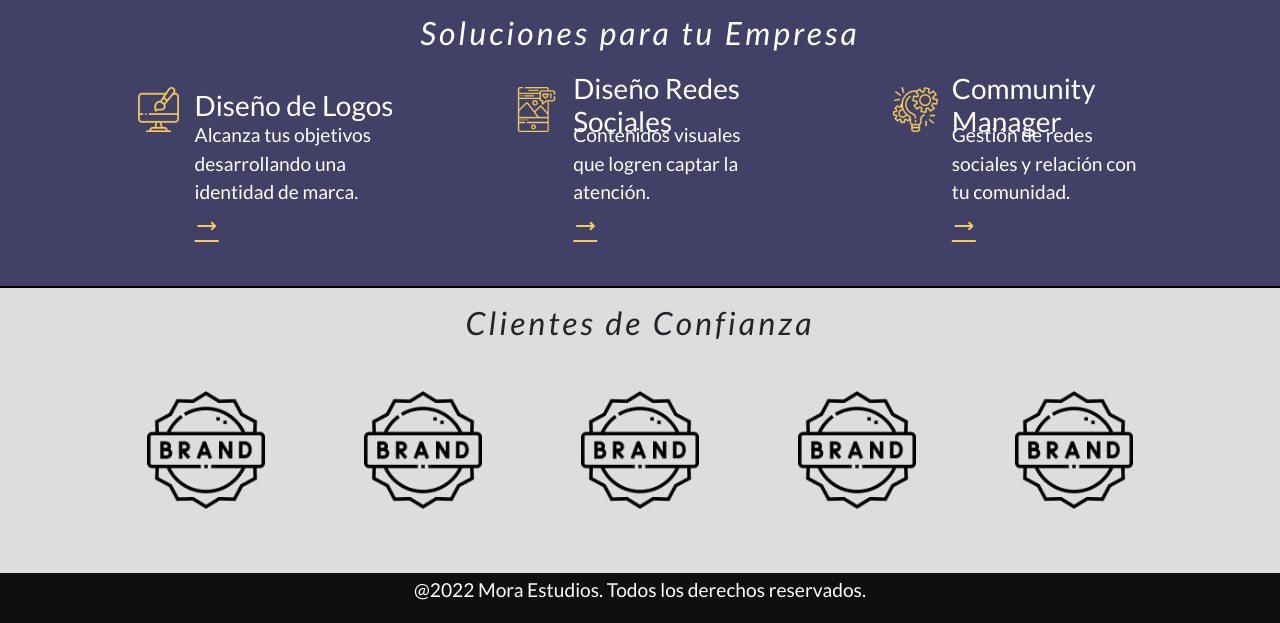
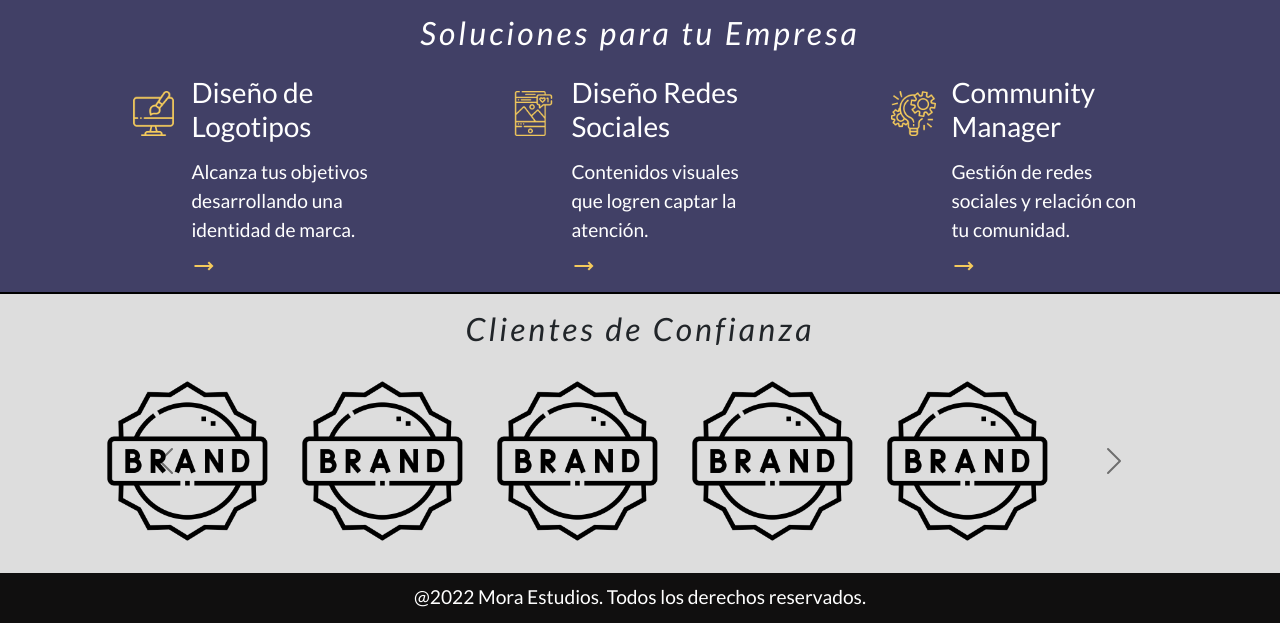
Before and after one commit to Jozbi/mora-agustin, a plain HTML site: page index.html in a window 1280 px wide. Shown: the part 802-1425 px from the top of the page. Drawn offline with nearby package versions, Linux system fonts and the light colour scheme.

Commit message:
Mas cambios de bootstrap

```diff
--- a/css/styles.css
+++ b/css/styles.css
@@ -40,6 +40,7 @@ h1 {
 
 p {
     font-size: 1.2rem;
+    margin: 0;
 }
 /* ---------------------HEADER---------------------- */
 .navbar {
@@ -142,6 +143,7 @@ p {
 @media screen and (max-width:768px) {
     .hero__container {
         width: 50vw;
+       margin-top: -7vh;
     }
     .hero__p {
         margin: 1.2rem 0;
@@ -160,25 +162,24 @@ p {
     text-align: center;
     font-style: italic;
     letter-spacing: .2rem;
-}
-.feature__container {
-    margin: 2rem auto;
-    display: flex;
-    justify-content: space-evenly;
-    flex-wrap: wrap;
+    margin-bottom: 1.5rem;
 }
 .feature__card {
     display: grid;
-    grid-template-columns: 60px 200px;
-    grid-template-rows: 50px 75px;
+    grid-template-columns: 50px 200px;
+    grid-template-rows: 75px 100px 25px;
+    grid-column-gap: .8rem;
     grid-template-areas:
     "icon title"
     "none text"
     "none link";
     align-items: center;
-    grid-column-gap: .4rem;
+    justify-content: center;
+
+    align-items: center;
 }
 .feature__link {
+    text-decoration: none;
     grid-area: link;
     margin-right: auto;
     margin-top: .3rem;
@@ -187,6 +188,7 @@ p {
 }
 .feature__link:hover {
     transform: translate(5px, 0px);
+    color: #F5CB5C;
 }
 .icon--1 {
     margin: 0;
@@ -199,9 +201,11 @@ p {
 }
 .feature__h3 {
     grid-area: title;
+    margin-bottom: .5rem;
 }
 .feature__p {
     grid-area: text;
+    margin: 0;
 }
 @media screen and (max-width: 1200px) {
     .feature__card:not(:last-child) {
@@ -229,31 +233,27 @@ p {
     text-align: center;
 }
 .client__title {
-    margin: 1rem;
+    margin: 1rem 0 2rem 0;
     font-style: oblique;
     letter-spacing: .2rem;
 }
-.client__container {
-    margin: 2rem;
-    display: flex;
-    justify-content: space-evenly;
-    flex-wrap: wrap;
+.carousel--img {
+    width: 160px;
+    margin: 0 1rem;
 }
-.client__container img {
-    width: 10%;
+#carouselPhone {
+    display: none;
 }
 @media screen and (max-width: 768px){
-    .client__container {
-        flex-direction: column;
-        align-items: center;
+    #carouselDesktop {
+        display: none;
     }
-    .client__container img {
-        width: 25%;
-        margin: .8rem;
+    #carouselPhone {
+        display: initial;
     }
 }
 /* Footer */
-footer {
+.footer-custome {
     height: 50px;
     display: flex;
     align-items: center;
@@ -262,12 +262,12 @@ footer {
     color: #ffffff;
 }
 @media screen and (max-width: 768px) {
-    footer {
+    .footer-custome {
         height: auto;
         padding: .5rem;
         flex-direction: column-reverse;
     }
-    footer p {
+    .footer-custome p {
         display: flex;
         flex-direction: column;
         align-items: center;
--- a/index.html
+++ b/index.html
@@ -62,34 +62,13 @@
 
         <section id="feature" class="feature">
             <h2 class="feature__title">Soluciones para tu Empresa</h2>
-            <div class="feature__container">
+            <div class="container">
+                <div class="row  justify-content-center align-self-center">
+                    <div class="col-xl-4 col-md-6 col-xs-12">
                         <div class="feature__card">
                             <img src="./assets/images/feature-1.png" alt="Solución 1" class="feature__img">
-                    <h3 class="feature__h3">Diseño de Logos</h3>
-                    <p class="feature__p">Alcanza tus objetivos desarrollando una identidad de marca. </p>
-                    <a href="./pages/servicios.html" class="feature__link">
-                        <span class="btn--icon">
-                            <span class="material-symbols-outlined icon icon--1">trending_flat
-                            </span>
-                        </span>
-                    </a>
-
-                </div>
-                <div class="feature__card">
-                    <img src="./assets/images/feature-2.png" alt="Solución 1" class="feature__img">
-                    <h3 class="feature__h3">Diseño Redes Sociales</h3>
-                    <p class="feature__p">Contenidos visuales que logren captar la atención. </p>
-                    <a href="./pages/servicios.html" class="feature__link">
-                        <span class="btn--icon">
-                            <span class="material-symbols-outlined icon icon--1">trending_flat
-                            </span>
-                        </span>
-                    </a>
-                </div>
-                <div class="feature__card">
-                    <img src="./assets/images/feature-3.png" alt="Solución 1" class="feature__img">
-                    <h3 class="feature__h3">Community Manager</h3>
-                    <p class="feature__p">Gestión de redes sociales y relación con tu comunidad. </p>
+                            <h3 class="feature__h3">Diseño de Logotipos</h3>
+                            <p class="feature__p">Alcanza tus objetivos desarrollando una identidad de marca.</p>
                             <a href="./pages/servicios.html" class="feature__link">
                                 <span class="btn--icon">
                                     <span class="material-symbols-outlined icon icon--1">trending_flat
@@ -98,22 +77,105 @@
                             </a>
                         </div>
                     </div>
+                    <div class="col-xl-4 col-md-6 col-xs-12">
+                        <div class="feature__card">
+                            <img src="./assets/images/feature-2.png" alt="Solución 1" class="feature__img">
+                            <h3 class="feature__h3">Diseño Redes Sociales</h3>
+                            <p class="feature__p">Contenidos visuales que logren captar la atención.</p>
+                            <a href="./pages/servicios.html" class="feature__link">
+                                <span class="btn--icon">
+                                    <span class="material-symbols-outlined icon icon--1">trending_flat
+                                    </span>
+                                </span>
+                            </a>
+                        </div>
+                    </div>
+                    <div class="col-xl-4 col-md-6 col-xs-12">
+                        <div class="feature__card">
+                            <img src="./assets/images/feature-3.png" alt="Solución 1" class="feature__img">
+                            <h3 class="feature__h3">Community Manager</h3>
+                            <p class="feature__p">Gestión de redes sociales y relación con tu comunidad.</p>
+                            <a href="./pages/servicios.html" class="feature__link">
+                                <span class="btn--icon">
+                                    <span class="material-symbols-outlined icon icon--1">trending_flat
+                                    </span>
+                                </span>
+                            </a>
+                        </div>
+                    </div>
+                </div>
+            </div>
 
         </section>
 
         <section id="client" class="client">
+            <div class="container">
                 <h2 class="client__title">Clientes de Confianza</h2>
-            <div class="client__container">
-                <img src="./assets/images/marca.png" alt="Cliente 1">
-                <img src="./assets/images/marca.png" alt="Cliente 2">
-                <img src="./assets/images/marca.png" alt="Cliente 3">
-                <img src="./assets/images/marca.png" alt="Cliente 4">
-                <img src="./assets/images/marca.png" alt="Cliente 5">
+                <div id="carouselDesktop" class="carousel slide carousel-dark" data-bs-ride="carousel">
+                    <div class="carousel-inner">
+                        <div class="carousel-item active">
+                            <img src="./assets/images/marca.png" class="carousel--img" alt="...">
+                            <img src="./assets/images/marca.png" class="carousel--img" alt="...">
+                            <img src="./assets/images/marca.png" class="carousel--img" alt="...">
+                            <img src="./assets/images/marca.png" class="carousel--img" alt="...">
+                            <img src="./assets/images/marca.png" class="carousel--img" alt="...">
+                        </div>
+                        <div class="carousel-item">
+                            <img src="./assets/images/marca.png" class="carousel--img" alt="...">
+                            <img src="./assets/images/marca.png" class="carousel--img" alt="...">
+                            <img src="./assets/images/marca.png" class="carousel--img" alt="...">
+                            <img src="./assets/images/marca.png" class="carousel--img" alt="...">
+                            <img src="./assets/images/marca.png" class="carousel--img" alt="...">
+                        </div>
+                        <div class="carousel-item">
+                            <img src="./assets/images/marca.png" class="carousel--img" alt="...">
+                            <img src="./assets/images/marca.png" class="carousel--img" alt="...">
+                            <img src="./assets/images/marca.png" class="carousel--img" alt="...">
+                            <img src="./assets/images/marca.png" class="carousel--img" alt="...">
+                            <img src="./assets/images/marca.png" class="carousel--img" alt="...">
+                        </div>
+                    </div>
+                    <button class="carousel-control-prev" type="button" data-bs-target="#carouselDesktop" data-bs-slide="prev">
+                        <span class="carousel-control-prev-icon" aria-hidden="true"></span>
+                        <span class="visually-hidden">Previous</span>
+                    </button>
+                    <button class="carousel-control-next" type="button" data-bs-target="#carouselDesktop" data-bs-slide="next">
+                        <span class="carousel-control-next-icon" aria-hidden="true"></span>
+                        <span class="visually-hidden">Next</span>
+                    </button>
+                </div>
+                <div id="carouselPhone" class="carousel slide carousel-dark" data-bs-ride="carousel">
+                    <div class="carousel-inner">
+                        <div class="carousel-item active">
+                            <img src="./assets/images/marca.png" class="carousel--img" alt="...">
+                        </div>
+                        <div class="carousel-item">
+                            <img src="./assets/images/marca.png" class="carousel--img" alt="...">
+                        </div>
+                        <div class="carousel-item">
+                            <img src="./assets/images/marca.png" class="carousel--img" alt="...">
+                        </div>
+                        <div class="carousel-item active">
+                            <img src="./assets/images/marca.png" class="carousel--img" alt="...">
+                        </div>
+                        <div class="carousel-item active">
+                            <img src="./assets/images/marca.png" class="carousel--img" alt="...">
+                        </div>
+                    </div>
+                    <button class="carousel-control-prev" type="button" data-bs-target="#carouselPhone" data-bs-slide="prev">
+                        <span class="carousel-control-prev-icon" aria-hidden="true"></span>
+                        <span class="visually-hidden">Previous</span>
+                    </button>
+                    <button class="carousel-control-next" type="button" data-bs-target="#carouselPhone" data-bs-slide="next">
+                        <span class="carousel-control-next-icon" aria-hidden="true"></span>
+                        <span class="visually-hidden">Next</span>
+                    </button>
+                </div>
             </div>
         </section>
     </main>
 
-    <footer>
+    <footer class="footer-custome">
         <p>@2022 Mora Estudios.<span class="footer-mobile"> Todos los derechos reservados.</span></p>
     </footer>
 
```
Lines whose indentation alone changed are shown as unchanged.
